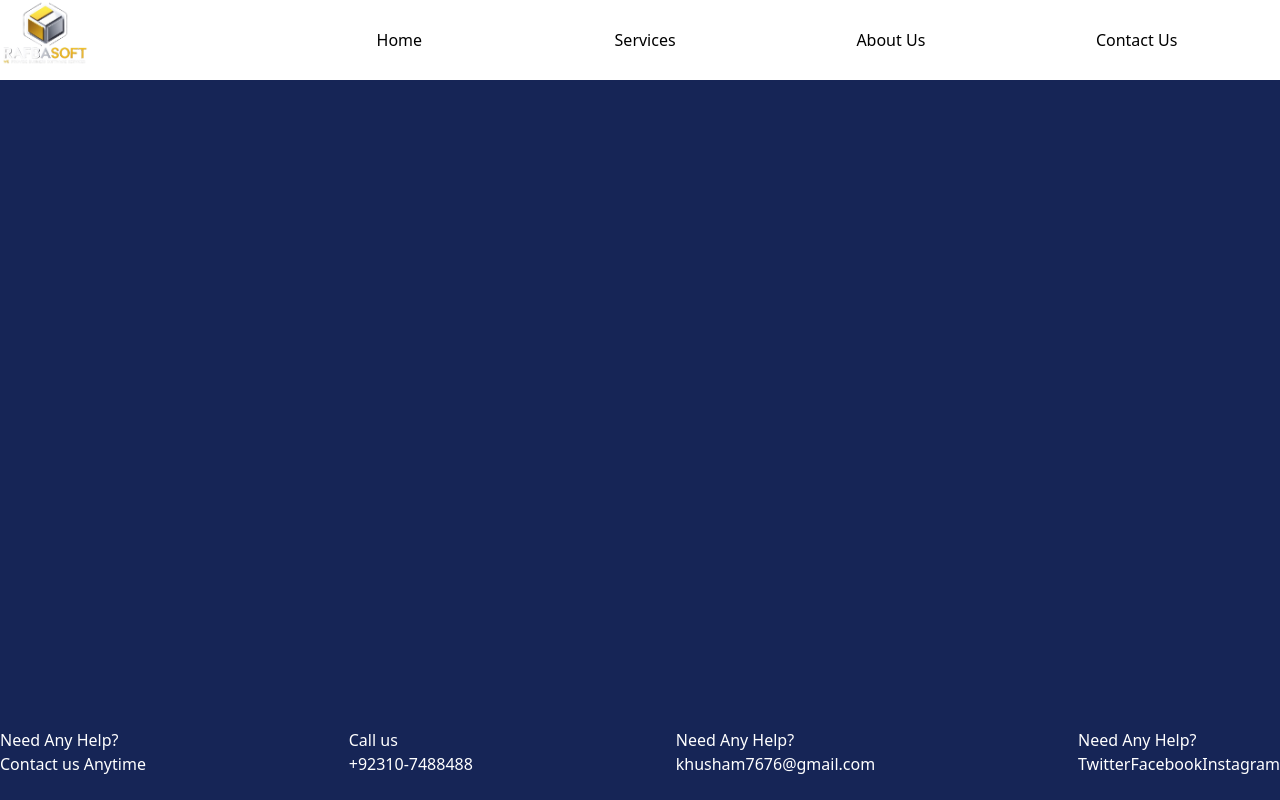
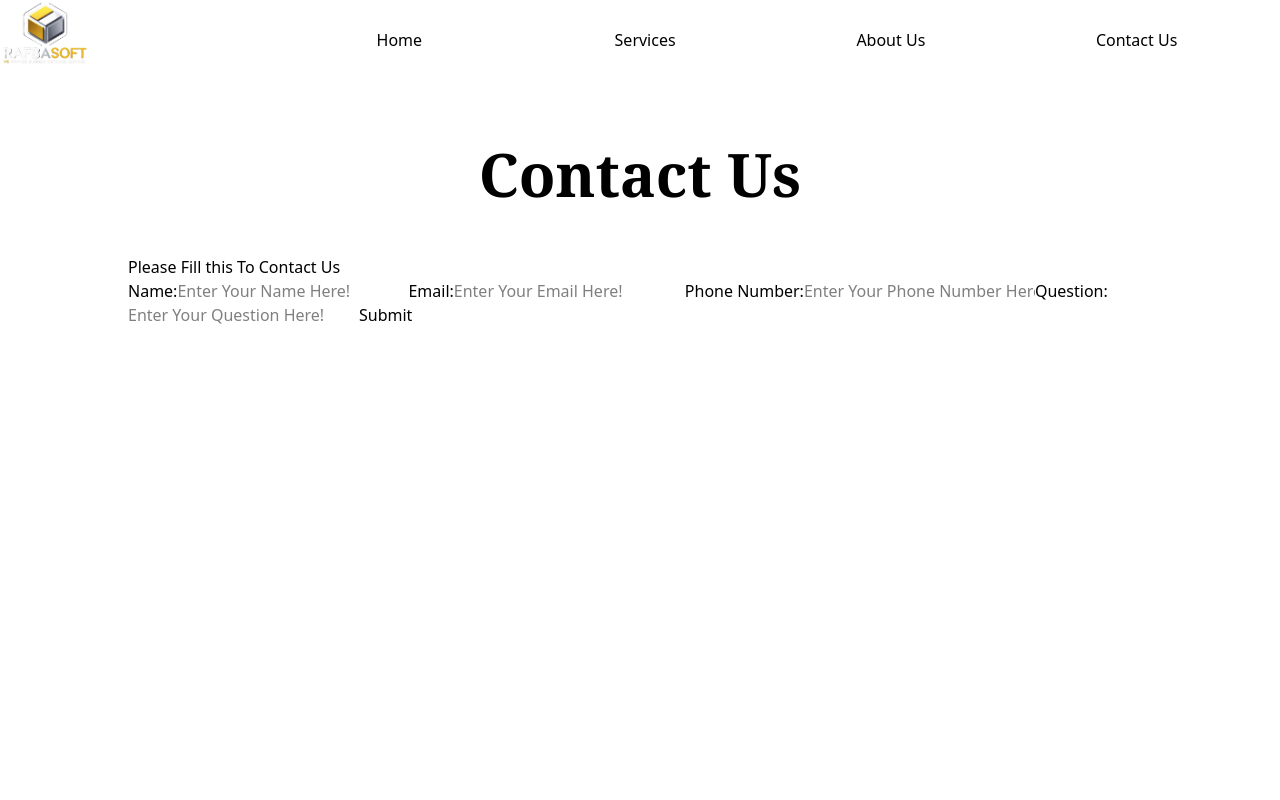
Before and after one commit to MuhammadKhushamAli/RafbaSoft, a React (Vite) app in the folder RafbaSoft/: page /Contact-Us in a window 1280 px wide. Shown: the top 800 px of the page. Built offline with nearby package versions, Linux system fonts and the light colour scheme.

Commit message:
Form Just Made Styling and Email Pending

```diff
--- a/RafbaSoft/src/components/contactUs/ContactUs.jsx
+++ b/RafbaSoft/src/components/contactUs/ContactUs.jsx
@@ -1,7 +1,80 @@
-export default function ContactUs()
-{
-    return(
-        <>
-        </>
+import { useState } from "react"
+
+export default function ContactUs() {
+    const [userName, setUserName] = useState('');
+    const [userEmail, setUserEmail] = useState('');
+    const [userPhoneNumber, setUserPhoneNumber] = useState('');
+    const [userQuestion, setUserQuestion] = useState('');
+
+    return (
+        <main
+            className="w-screen
+        p-[10%]
+        pt-[5%]
+        max-sm:p-[5%]
+        max-sm:pt-[2%]
+        h-screen
+        box-border">
+            <h1
+                className="w-full
+            text-6xl
+            text-center
+            font-black
+            font-serif
+            pb-[5%]
+            max-sm:pb-[2%]">
+                Contact Us</h1>
+            <fieldset>
+                <legend>Please Fill this To Contact Us</legend>
+                <form>
+                    <label htmlFor="Name">
+                        Name:
+                    </label>
+                    <input type="text"
+                        name="Name"
+                        id="Name"
+                        value={userName}
+                        placeholder="Enter Your Name Here!"
+                        onChange={(e) => setUserName(e.target.value)}
+                        required />
+
+                        <label htmlFor="Email">
+                            Email:
+                        </label>
+                        <input type="email"
+                        name="Email"
+                        id="Email"
+                        value={userEmail}
+                        placeholder="Enter Your Email Here!"
+                        onChange={(e) => setUserEmail(e.target.value)}
+                        required/>
+
+                        <label htmlFor="Ph_No">
+                            Phone Number:
+                        </label>
+                        <input type="tel"
+                        name="Phone"
+                        id="Ph_No"
+                        value={userPhoneNumber}
+                        placeholder="Enter Your Phone Number Here!"
+                        onChange={(e) => setUserPhoneNumber(e.target.value)}
+                        required
+                        />
+
+                        <label htmlFor="Question">
+                            Question:
+                        </label>
+                        <input type="text"
+                        name="Question"
+                        id="Question"
+                        value={userQuestion}
+                        placeholder="Enter Your Question Here!"
+                        onChange={(e) => setUserQuestion(e.target.value)}
+                        required
+                        />
+                        <input type="submit" value="Submit"/>
+                </form>
+            </fieldset>
+        </main>
     )
 }
```
